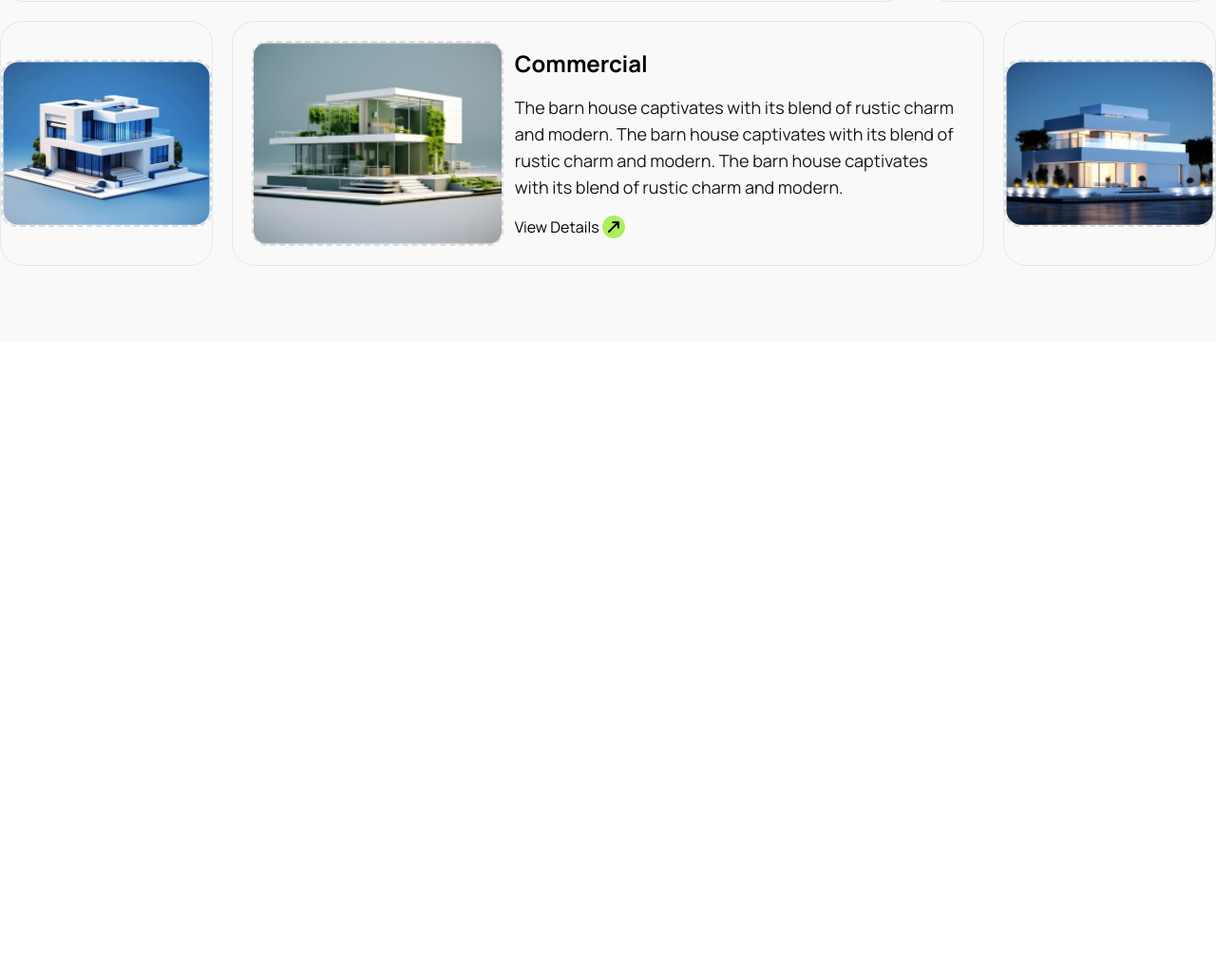
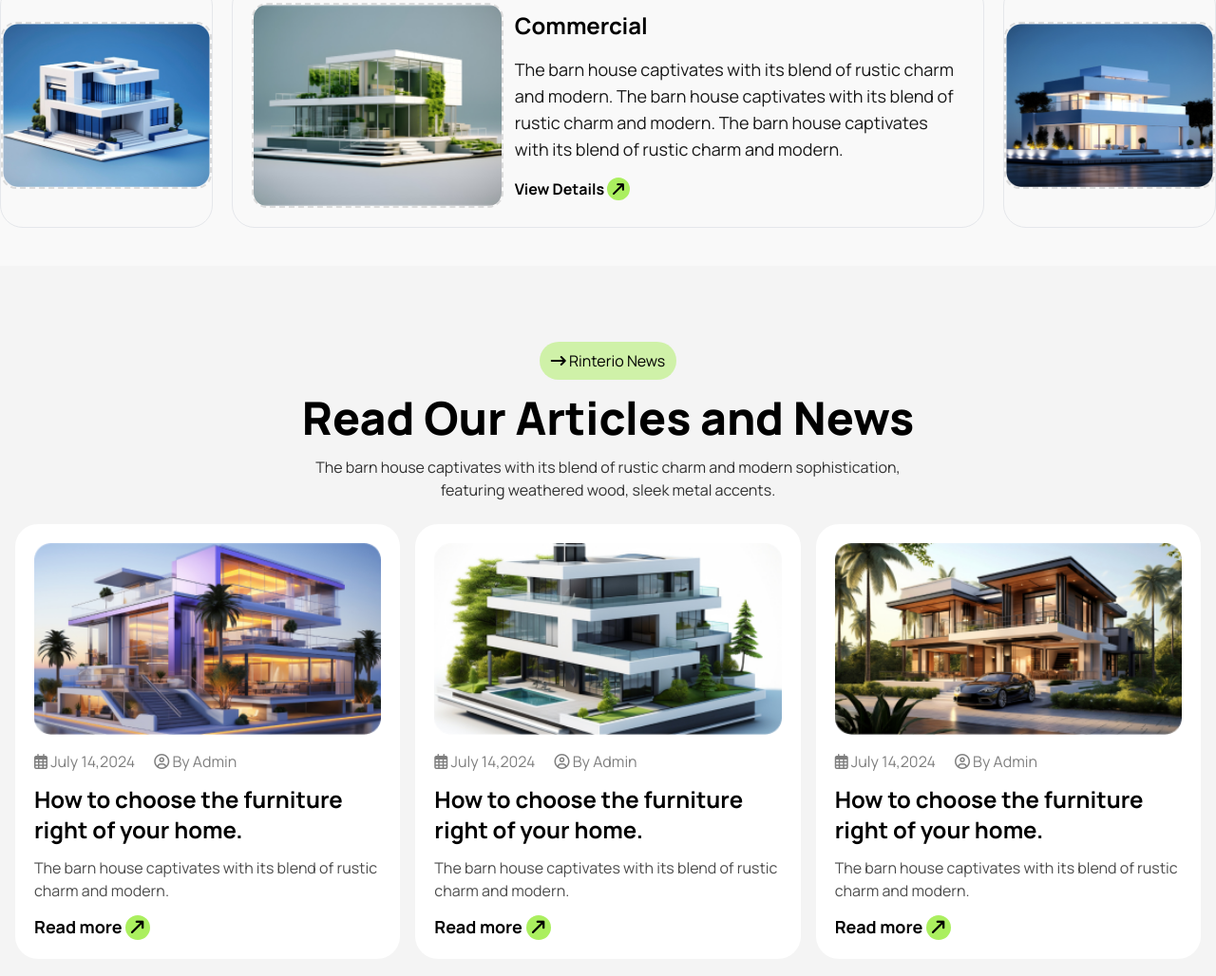
Before and after one commit to Rocky3698/Frontend_Assignment_3, a plain HTML site: page index.html in a window 1280 px wide. Shown: the part 2648-3676 px from the top of the page at 95% size. Before the commit the page ends 3008 px from the top, so only its background shows below. Drawn offline with nearby package versions, Linux system fonts and the light colour scheme.

Commit message:
article section completed

```diff
--- a/index.html
+++ b/index.html
@@ -28,6 +28,9 @@
                     gridTemplateColumns: {
                         '16': 'repeat(16, minmax(0, 1fr))',
                     },
+                    backgroundImage: {
+                        'paper': "url(',/assets/bg.jpg')",
+                    }
                 }
             }
         }
@@ -199,7 +202,7 @@
         </section>
 
         <section class="bg-[#f4f4f4] md:bg-[#f9f9f9]">
-            <div class="px-3 md:px-0 container mx-auto py-20 space-y-5">
+            <div class="px-3 md:px-0 container mx-auto py-10 space-y-5">
                 <div class="text-center space-y-4">
                     <button class="bg-action-500 px-3 py-2 rounded-3xl">
                         <i class="fa-solid fa-arrow-right-long"></i>
@@ -212,7 +215,8 @@
                 </div>
                 <div class="grid md:grid-cols-16 grid-cols-1 md:grid-rows-2 gap-5">
                     <div class="md:col-span-12 md:flex gap-4 border rounded-3xl p-4 order-1">
-                        <img class="rounded-2xl border-[#dbdbdb] border-2 border-dashed w-full md:w-auto object-cover object-center" src="./assets/img1.png" alt="">
+                        <img class="rounded-2xl border-[#dbdbdb] border-2 border-dashed w-full md:w-auto object-cover object-center"
+                            src="./assets/img1.png" alt="">
                         <div class="flex flex-col justify-between space-y-3 items-start py-2">
                             <h4 class="text-2xl font-bold">Commercial</h4>
                             <p class="opacity-70 text-lg">The barn house captivates with its blend of rustic charm and
@@ -220,21 +224,24 @@
                                 captivates with its blend of rustic charm and modern.
                                 The barn house
                                 captivates with its blend of rustic charm and modern.</p>
-                            <button>
+                            <button class="font-bold">
                                 View Details
                                 <i class="fa-solid fa-arrow-right-long -rotate-45 bg-action p-1 rounded-full"></i>
                             </button>
                         </div>
                     </div>
                     <div class="md:col-span-4 border rounded-3xl flex items-center justify-center order-2 p-3 md:p-0">
-                        <img class="rounded-2xl border-[#dbdbdb] border-2 border-dashed w-full md:w-auto object-cover object-center" src="./assets/img2.png" alt="">
+                        <img class="rounded-2xl border-[#dbdbdb] border-2 border-dashed w-full md:w-auto object-cover object-center"
+                            src="./assets/img2.png" alt="">
                     </div>
-                    <div class="md:col-span-3 border flex items-center justify-center rounded-3xl md:order-3 order-5 py-4">
-                        <img class="rounded-2xl border-[#dbdbdb] border-2 border-dashed w-11/12 md:w-auto object-cover object-center" src="./assets/img3.png"
-                            alt="">
+                    <div
+                        class="md:col-span-3 border flex items-center justify-center rounded-3xl md:order-3 order-5 py-4">
+                        <img class="rounded-2xl border-[#dbdbdb] border-2 border-dashed w-11/12 md:w-auto object-cover object-center"
+                            src="./assets/img3.png" alt="">
                     </div>
                     <div class="md:col-span-10 md:flex gap-3 border rounded-3xl p-5 order-4 ">
-                        <img class="rounded-2xl border-[#dbdbdb] border-2 border-dashed w-full md:w-auto object-cover object-center" src="./assets/img4.png" alt="">
+                        <img class="rounded-2xl border-[#dbdbdb] border-2 border-dashed w-full md:w-auto object-cover object-center"
+                            src="./assets/img4.png" alt="">
                         <div class="flex flex-col justify-between items-start space-y-4 py-2">
                             <h4 class="text-2xl font-bold">Commercial</h4>
                             <p class="opacity-90 text-lg">The barn house captivates with its blend of rustic charm and
@@ -242,21 +249,113 @@
                                 captivates with its blend of rustic charm and modern.
                                 The barn house
                                 captivates with its blend of rustic charm and modern.</p>
-                            <button>
+                            <button class="font-bold">
                                 View Details
                                 <i class="fa-solid fa-arrow-right-long -rotate-45 bg-action p-1 rounded-full"></i>
                             </button>
                         </div>
                     </div>
                     <div class="md:col-span-3 flex justify-center items-center border rounded-3xl order-5 py-4">
-                        <img class="rounded-2xl border-[#dbdbdb] border-2 border-dashed w-11/12 md:w-auto object-cover object-center" src="./assets/img5.png" alt="">
+                        <img class="rounded-2xl border-[#dbdbdb] border-2 border-dashed w-11/12 md:w-auto object-cover object-center"
+                            src="./assets/img5.png" alt="">
                     </div>
-                    <div class="md:col-span-3 flex justify-center items-center border rounded-3xl md:order-5 md:hidden order-3 py-4">
-                        <img class="rounded-2xl border-[#dbdbdb] border-2 border-dashed w-11/12 md:w-auto object-cover object-center" src="./assets/img5.png" alt="">
+                    <div
+                        class="md:col-span-3 flex justify-center items-center border rounded-3xl md:order-5 md:hidden order-3 py-4">
+                        <img class="rounded-2xl border-[#dbdbdb] border-2 border-dashed w-11/12 md:w-auto object-cover object-center"
+                            src="./assets/img5.png" alt="">
                     </div>
                 </div>
             </div>
         </section>
+
+        <section class="bg-[#f4f4f4] py-20">
+            <div class="container mx-auto space-y-6 px-4 md:px-auto">
+                <div class="text-center space-y-4">
+                    <button class="bg-action-500 px-3 py-2 rounded-3xl">
+                        <i class="fa-solid fa-arrow-right-long"></i>
+                        Rinterio News
+                    </button>
+                    <h3 class="md:text-5xl text-3xl font-extrabold">Read Our Articles and News</h3>
+                    <p class="opacity-80 md:w-1/2 mx-auto md:text-base text-sm">The barn house captivates with its blend
+                        of rustic charm and modern sophistication, featuring weathered wood, sleek metal accents.</p>
+                </div>
+                <div class="grid md:grid-cols-3 grid-cols-1 gap-4">
+                    <div class="bg-white p-5 rounded-3xl space-y-4">
+                        <div>
+                            <img class="w-full h-full object-cover object-center" src="./assets/article1.png" alt="">
+                        </div>
+                        <div class="space-y-3">
+                            <div class="flex gap-5 opacity-50">
+                                <p>
+                                    <i class="fa-regular fa-calendar-days"></i>
+                                    July 14,2024
+                                </p>
+                                <p>
+                                    <i class="fa-regular fa-circle-user"></i>
+                                    By Admin
+                                </p>
+                            </div>
+                            <h3 class="text-2xl font-bold">How to choose the furniture right of your home.</h3>
+                            <p class="opacity-70">The barn house captivates with its blend of rustic charm and modern.
+                            </p>
+                            <button class="font-bold text-lg">
+                                Read more
+                                <i class="fa-solid fa-arrow-right-long -rotate-45 bg-action p-1 rounded-full"></i>
+                            </button>
+                        </div>
+                    </div>
+                    <div class="bg-white p-5 rounded-3xl space-y-4">
+                        <div>
+                            <img class="w-full h-full object-cover object-center" src="./assets/article2.png" alt="">
+                        </div>
+                        <div class="space-y-3">
+                            <div class="flex gap-5 opacity-50">
+                                <p>
+                                    <i class="fa-regular fa-calendar-days"></i>
+                                    July 14,2024
+                                </p>
+                                <p>
+                                    <i class="fa-regular fa-circle-user"></i>
+                                    By Admin
+                                </p>
+                            </div>
+                            <h3 class="text-2xl font-bold">How to choose the furniture right of your home.</h3>
+                            <p class="opacity-70">The barn house captivates with its blend of rustic charm and modern.
+                            </p>
+                            <button class="font-bold text-lg">
+                                Read more
+                                <i class="fa-solid fa-arrow-right-long -rotate-45 bg-action p-1 rounded-full"></i>
+                            </button>
+                        </div>
+                    </div>
+                    <div class="bg-white p-5 rounded-3xl space-y-4">
+                        <div>
+                            <img class="w-full h-full object-cover object-center" src="./assets/article3.png" alt="">
+                        </div>
+                        <div class="space-y-3">
+                            <div class="flex gap-5 opacity-50">
+                                <p>
+                                    <i class="fa-regular fa-calendar-days"></i>
+                                    July 14,2024
+                                </p>
+                                <p>
+                                    <i class="fa-regular fa-circle-user"></i>
+                                    By Admin
+                                </p>
+                            </div>
+                            <h3 class="text-2xl font-bold">How to choose the furniture right of your home.</h3>
+                            <p class="opacity-70">The barn house captivates with its blend of rustic charm and modern.
+                            </p>
+                            <button class="font-bold text-lg">
+                                Read more
+                                <i class="fa-solid fa-arrow-right-long -rotate-45 bg-action p-1 rounded-full"></i>
+                            </button>
+                        </div>
+                    </div>
+                </div>
+            </div>
+        </section>
+
     </main>
     <footer></footer>
 </body>
```
